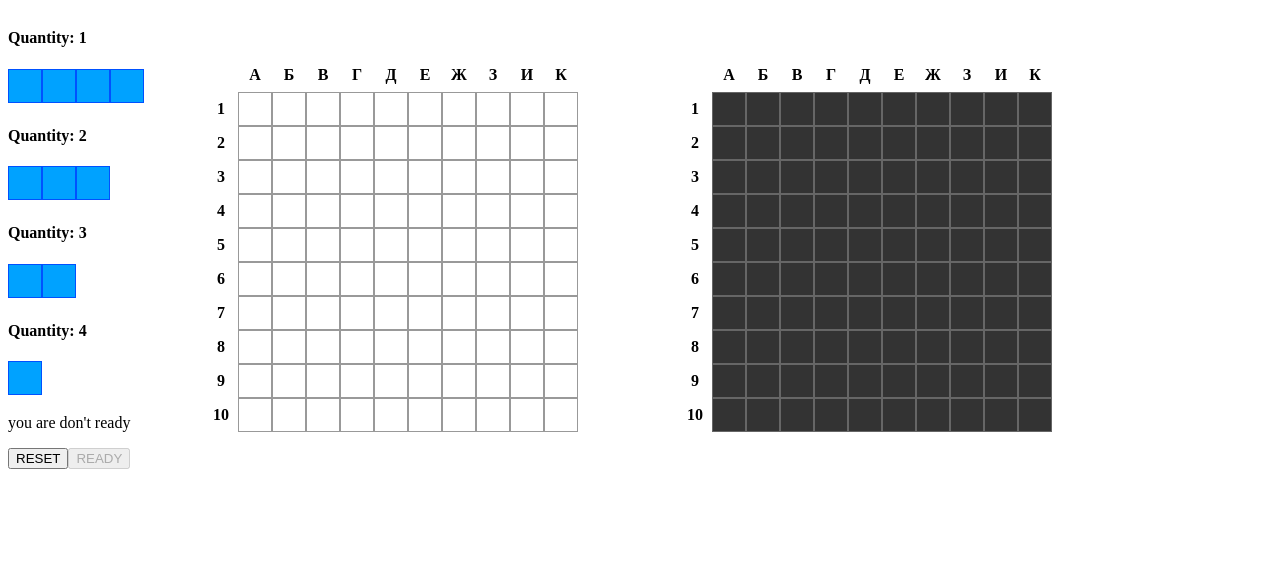
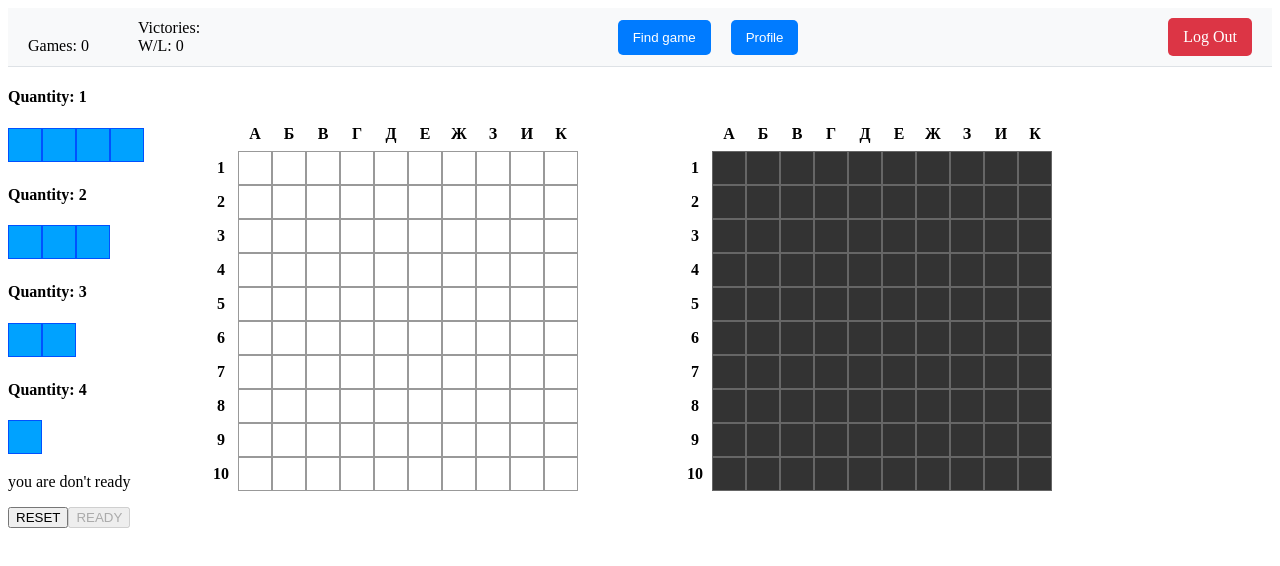
Before and after one commit to Sainekt/battleship-game, a Next.js app: page / in a window 1280 px wide. Shown: the top 566 px of the page. Built offline with nearby package versions, Linux system fonts and the light colour scheme; no server answers.

Commit message:
add navbar and users/me endpoint

```diff
--- a/src/app/(pages)/signin/middleware.ts
+++ b/src/app/(pages)/signin/middleware.ts
@@ -14,6 +14,6 @@ export async function signInMiddleware(request: NextRequest) {
             return NextResponse.redirect(new URL('/', request.url));
         }
     } catch (error) {
-        return NextResponse.next()
+        return NextResponse.next();
     }
 }
--- a/src/app/(pages)/signin/page.tsx
+++ b/src/app/(pages)/signin/page.tsx
@@ -41,6 +41,7 @@ export default function SignUp() {
                     <input
                         type='text'
                         name='username'
+                        id='username'
                         required
                         placeholder='username'
                         value={username}
@@ -62,6 +63,7 @@ export default function SignUp() {
                     <input
                         type='password'
                         name='password'
+                        id='password'
                         required
                         placeholder='password'
                         value={password}
--- a/src/app/(pages)/signup/page.tsx
+++ b/src/app/(pages)/signup/page.tsx
@@ -58,6 +58,7 @@ export default function SignUp() {
                     <input
                         type='text'
                         name='username'
+                        id='username'
                         required
                         placeholder='username'
                         value={username}
@@ -79,6 +80,7 @@ export default function SignUp() {
                     <input
                         type='password'
                         name='password'
+                        id='password'
                         required
                         placeholder='password'
                         value={password}
@@ -101,6 +103,7 @@ export default function SignUp() {
                     <input
                         type='password'
                         name='confirmPassword'
+                        id='confirmPassword'
                         required
                         placeholder='confirm password'
                         value={confirmPassword}
@@ -121,6 +124,7 @@ export default function SignUp() {
                     <input
                         type='email'
                         name='email'
+                        id='email'
                         placeholder='not required'
                         value={email}
                         onChange={(e) => {
--- /dev/null
+++ b/src/app/components/Navbar.tsx
@@ -0,0 +1,38 @@
+'use client';
+import Link from 'next/link';
+import { removeCookieToken } from '../security/token';
+import { useState, useEffect } from 'react';
+
+export default function NavBar() {
+    const [username, setUsername] = useState(null);
+
+    useEffect(() => {
+
+
+    }, []);
+
+    return (
+        <nav className='navbar'>
+            <div className='userInfo'>
+                {username}
+                <br />
+                Games: 0
+            </div>
+            <div className='userInfo'>
+                Victories: <br />
+                W/L: 0
+            </div>
+            <div className='navButtons'>
+                <button className='button-nav'>Find game</button>
+                <button className='button-nav'>Profile</button>
+            </div>
+            <Link
+                className='logoutButton'
+                onClick={() => removeCookieToken()}
+                href={'/signin'}
+            >
+                Log Out
+            </Link>
+        </nav>
+    );
+}
--- a/src/app/globals.css
+++ b/src/app/globals.css
@@ -60,3 +60,46 @@
 .item:last-child {
   margin-right: 0;
 }
+
+.navbar {
+  display: flex;
+  justify-content: space-between; /* Распределяет элементы по краям */
+  align-items: center; /* Выравнивает элементы по вертикали */
+  padding: 10px 20px; /* Отступы внутри navbar */
+  background-color: #f8f9fa; /* Цвет фона */
+  border-bottom: 1px solid #dee2e6; /* Нижняя граница */
+}
+
+.userInfo {
+  flex: 0 0 100px; /* Фиксированная ширина для userInfo */
+  text-align: left; /* Выравнивание текста по левому краю */
+  margin-right: 10px; /* Отступ справа для разделения */
+  overflow: hidden; /* Скрывает переполнение */
+  white-space: nowrap; /* Запрещает перенос строк */
+}
+
+.navButtons {
+  display: flex; /* Выравнивание кнопок по горизонтали */
+  justify-content: center; /* Центрирует кнопки */
+  flex: 1; /* Занимает пространство по центру */
+}
+
+.button-nav {
+  margin: 0 10px; /* Отступы между кнопками */
+  padding: 10px 15px; /* Отступы внутри кнопок */
+  border: none; /* Убирает границу */
+  border-radius: 5px; /* Закругленные углы */
+  background-color: #007bff; /* Цвет фона кнопок */
+  color: white; /* Цвет текста кнопок */
+  cursor: pointer; /* Указатель при наведении */
+}
+
+.logoutButton {
+  padding: 10px 15px; /* Отступы внутри кнопки выхода */
+  text-decoration: none;
+  border: none; /* Убирает границу */
+  border-radius: 5px; /* Закругленные углы */
+  background-color: #dc3545; /* Цвет фона кнопки выхода */
+  color: white; /* Цвет текста кнопки выхода */
+  cursor: pointer; /* Указатель при наведении */
+}
--- a/src/app/layout.js
+++ b/src/app/layout.js
@@ -12,8 +12,8 @@ const geistMono = Geist_Mono({
 });
 
 export const metadata = {
-  title: "Create Next App",
-  description: "Generated by create next app",
+  title: "Battle ship",
+  description: "Battle ship game online",
 };
 
 export default function RootLayout({ children }) {
--- a/src/app/page.jsx
+++ b/src/app/page.jsx
@@ -1,9 +1,12 @@
 import Borad from './components/Board';
 import Panel from './components/Panel';
+import NavBar from './components/Navbar';
 import './globals.css';
 
 export default function Home() {
     return (
+        <>
+            <NavBar />
             <div className='container'>
                 <div className='item'>
                     <Panel></Panel>
@@ -12,5 +15,6 @@ export default function Home() {
                     <Borad></Borad>
                 </div>
             </div>
+        </>
     );
 }
--- a/src/app/security/token.js
+++ b/src/app/security/token.js
@@ -1,4 +1,4 @@
-'use server'
+'use server';
 import * as jose from 'jose';
 import { cookies } from 'next/headers';
 
@@ -21,7 +21,13 @@ export async function decodeToken(token) {
 }
 
 export async function setCookieToken(token) {
-    const cookieStore = await cookies()
-    cookieStore.set('token', `Bearer ${token}`)
-    return
+    const cookieStore = await cookies();
+    cookieStore.set('token', `Bearer ${token}`);
+    return;
 }
+
+export async function removeCookieToken() {
+    const cookieStore = await cookies();
+    cookieStore.delete('token');
+    return;
+}
```
Also changed, not shown: src/app/(pages)/signin/layout.tsx (added, +15 -0 lines), src/app/(pages)/signup/layout.tsx (added, +15 -0 lines), src/app/api/users/me/route.ts (added, +36 -0 lines). Lines whose indentation alone changed are shown as unchanged.
